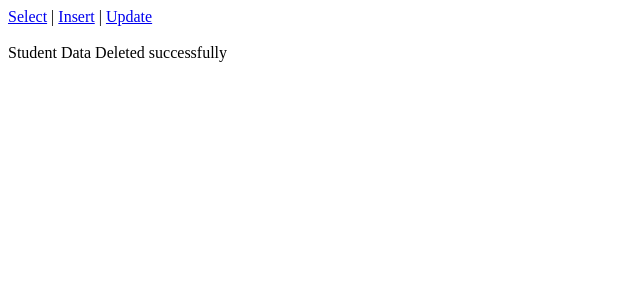
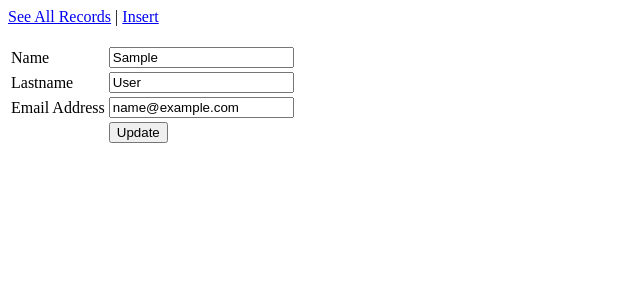
Before and after one commit to mohammedjodi/ayiti, a PHP site: page /phpmysqlupdate.php?update_id=1 in a window 1280 px wide. Shown: the top 300 px of the page, without its empty margins (0-640 px from the left). Run offline with PHP 8.4, Linux system fonts and the light colour scheme; tables that the repository leaves empty or names only in its code hold one stand-in row (values such as "Sample post").

Commit message:
This is the part I am commiting

```diff
--- a/migowebsite/connect.php
+++ b/migowebsite/connect.php
@@ -1,9 +1,9 @@
 <?php
 
-    $server = '';
-    $username = '';
-    $password = '';
-    $db = '';
+    $server = 'localhost';
+    $username = 'root';
+    $password = 'cynosure';
+    $db = 'ayititest';
 
     $blessing = mysqli_connect($server, $username, $password, $db);
 
--- a/migowebsite/nav.php
+++ b/migowebsite/nav.php
@@ -1,5 +1,5 @@
 <?php
 
-    echo '<a href="phpmysql.php">Select</a> | <a href="phpmysqlinsert.php">Insert</a> | <a href="phpmysqlupdate.php">Update</a>';
+    echo '<a href="phpmysql.php">See All Records</a> | <a href="phpmysqlinsert.php">Insert</a>';
     echo '<br />';
     echo '<br />';
--- a/migowebsite/phpmysql.php
+++ b/migowebsite/phpmysql.php
@@ -15,6 +15,7 @@
                 echo '<td><strong>Lastname</strong></td>';
                 echo '<td><strong>Email Address</strong></td>';
                 echo '<td><strong>Date Created</strong></td>';
+                echo '<td><strong>Action</strong></td>';
             echo '</tr>';
         while ($row = mysqli_fetch_assoc($student_details_result)) {
             echo '<tr>';
@@ -22,6 +23,7 @@
                 echo '<td>' . $row['lastname'].'</td>';
                 echo '<td>' . $row['email_address'].'</td>';
                 echo '<td>' . $row['date_created'].'</td>';
+                echo '<td><a href="phpmysqlupdate.php?update_id=' . $row['id']  . '">Update</a> | Delete</td>';
             echo '</tr>';
         }
         echo '</table>';
--- a/migowebsite/phpmysqlupdate.php
+++ b/migowebsite/phpmysqlupdate.php
@@ -3,9 +3,55 @@
     include('connect.php');
     include('nav.php');
 
-    $student_details_sql = "UPDATE student_details set `status`='inactive' WHERE `id`=5";
+    $u_id = $_GET['update_id'];
+    $fname = $lname = $email = '';
+
+    $student_details_sql = "SELECT * from student_details WHERE `id`='" . $u_id ."' AND status='active'";
     $student_details_result = mysqli_query($blessing, $student_details_sql);
 
-    if ($student_details_result) {
-        echo "Student Data Deleted successfully";
+    if (mysqli_num_rows($student_details_result) > 0) {
+        while ($row = mysqli_fetch_assoc($student_details_result)) {
+            $fname = $row['firstname'];
+            $lname = $row['lastname'];
+            $email = $row['email_address'];
+        }
     }
+
+    if (isset($_POST['submit'])) {
+
+        $fname = $_POST['fname'];
+        $lname = $_POST['lname'];
+        $email = $_POST['email'];
+
+        $student_details_sql = "UPDATE student_details set `firstname`='" . $fname . "', `lastname`='" . $lname ."', `email_address`='". $email . "' WHERE `id`=" . $u_id;
+        $student_details_result = mysqli_query($blessing, $student_details_sql);
+
+        if ($student_details_result) {
+            echo "Student Data updated successfully";
+        }
+    }
+
+    ?>
+        <html>
+        <head>
+            <title>Update Record</title>
+        </head>
+        <body>
+            <form method="POST">
+                <table>
+                    <tr>
+                        <td>Name</td><td><input name="fname" value="<?php echo $_POST['fname'] ?? $fname ; ?>"></td>
+                    </tr>
+                    <tr>
+                        <td>Lastname</td><td><input name="lname" value="<?php echo $_POST['lname'] ?? $lname ; ?>"></td>
+                    </tr>
+                    <tr>
+                        <td>Email Address</td><td><input name="email" type="email" value="<?php echo $_POST['email'] ?? $email ; ?>"></td>
+                    </tr>
+                    <tr>
+                        <td>&nbsp;</td><td><input name="submit" type="submit" value="Update"></td>
+                    </tr>
+                </table>
+            </form>
+        </body>
+    </html>
```
Also changed, not shown: migowebsite/phpmysqlinsert.php (+36 -4 lines), 2 other files.
